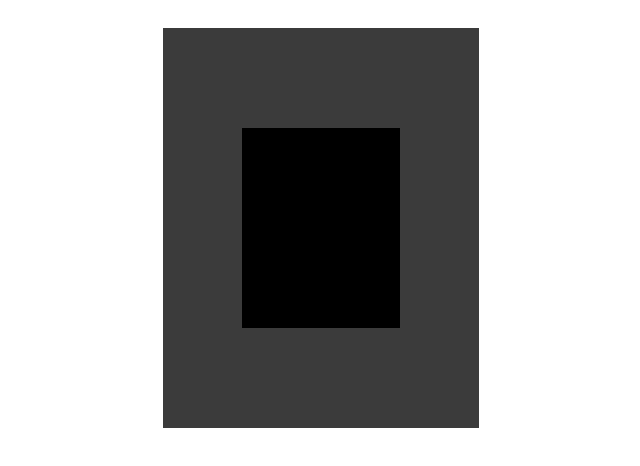
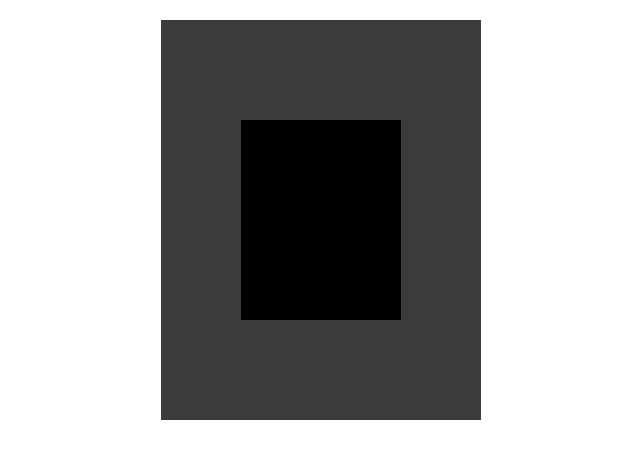
Before and after one commit to harrisheaswar/harrish-html-css, a plain HTML site: page challenge-3/index.html in a window 1280 px wide. Shown: the whole page, without its empty margins (319-959 px from the left). Drawn offline with Linux system fonts and the light colour scheme.

Commit message:
remove body margin and padding for all challenges and completed challenge-4

```diff
--- a/challenge-1/styles.css
+++ b/challenge-1/styles.css
@@ -1,3 +1,8 @@
+body {
+  margin: 0;
+  padding: 0;
+}
+
 .div-container {
   display: flex;
   justify-content: space-between;
--- a/challenge-2/styles.css
+++ b/challenge-2/styles.css
@@ -1,3 +1,8 @@
+body {
+  margin: 0;
+  padding: 0;
+}
+
 .container-1,
 .container-2,
 .container-3 {
--- a/challenge-3/styles.css
+++ b/challenge-3/styles.css
@@ -1,3 +1,8 @@
+body {
+  margin: 0;
+  padding: 0;
+}
+
 .container {
   display: flex;
   height: 100vh;
--- /dev/null
+++ b/challenge-4/styles.css
@@ -0,0 +1,18 @@
+body {
+  margin: 0;
+  padding: 0;
+}
+
+.div1,
+.div2 {
+  height: 100px;
+  width: 100px;
+}
+.div1 {
+  background-color: black;
+}
+.div2 {
+  background-color: rgb(63, 63, 63);
+  margin-top: -50px;
+  margin-left: 50px;
+}
```
Also changed, not shown: challenge-4/index.html (added, +13 -0 lines).
